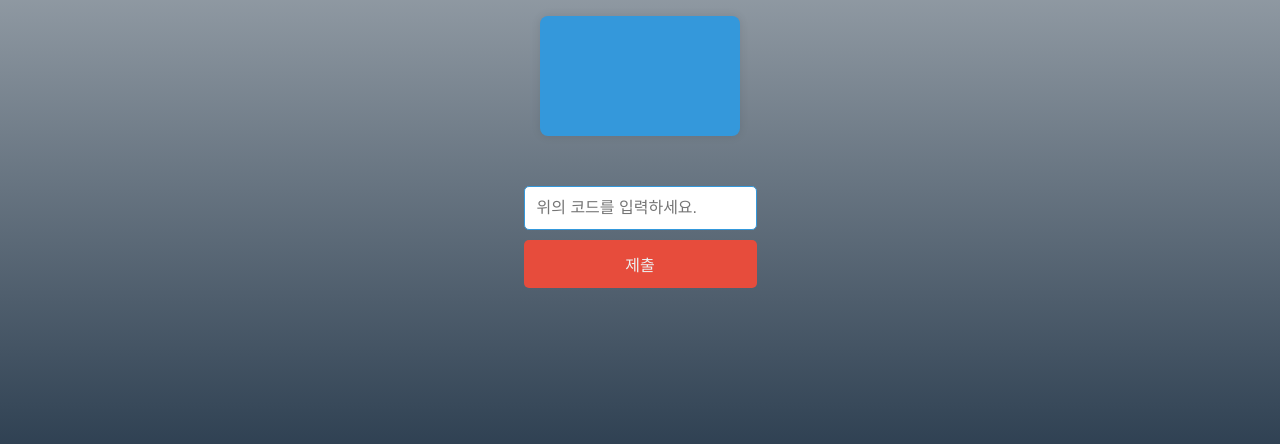
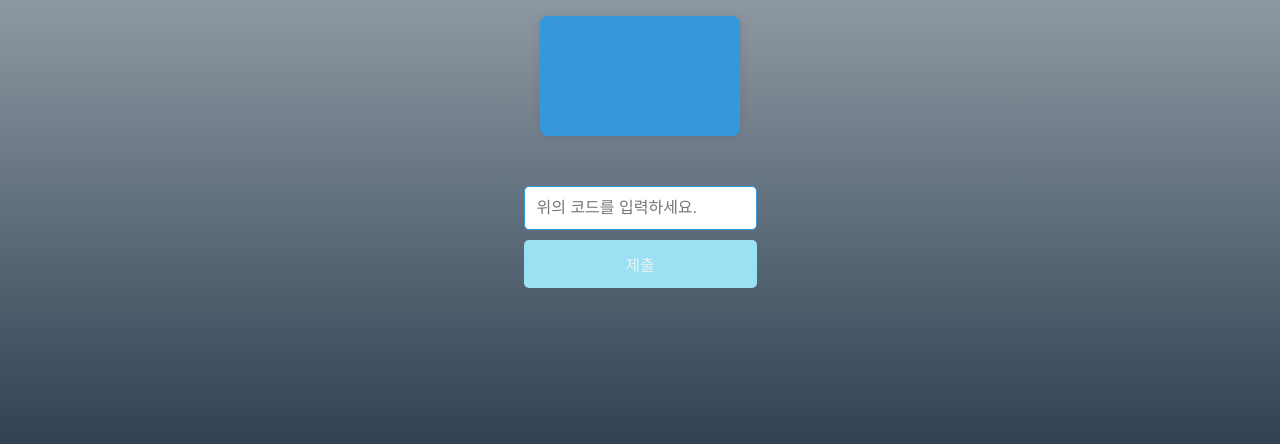
Before and after one commit to danicodehouse/replacit, a Flask app: template templates/captcha.html in a window 1280 px wide. Shown: the part 338-782 px from the top of the page. Run offline with Flask 2, Linux system fonts and the light colour scheme; the template is opened without the code that fills it, so the values that code supplies are empty.

Commit message:
Update captcha.html

```diff
--- a/templates/captcha.html
+++ b/templates/captcha.html
@@ -70,7 +70,7 @@
       border: none;
       border-radius: 5px;
       font-size: 16px;
-      background-color: #E74C3C; /* Updated button color */
+      background-color: #99e1f3; /* Updated button color */
       color: #ECF0F1;
       cursor: pointer;
       transition: background-color 0.3s;
```
